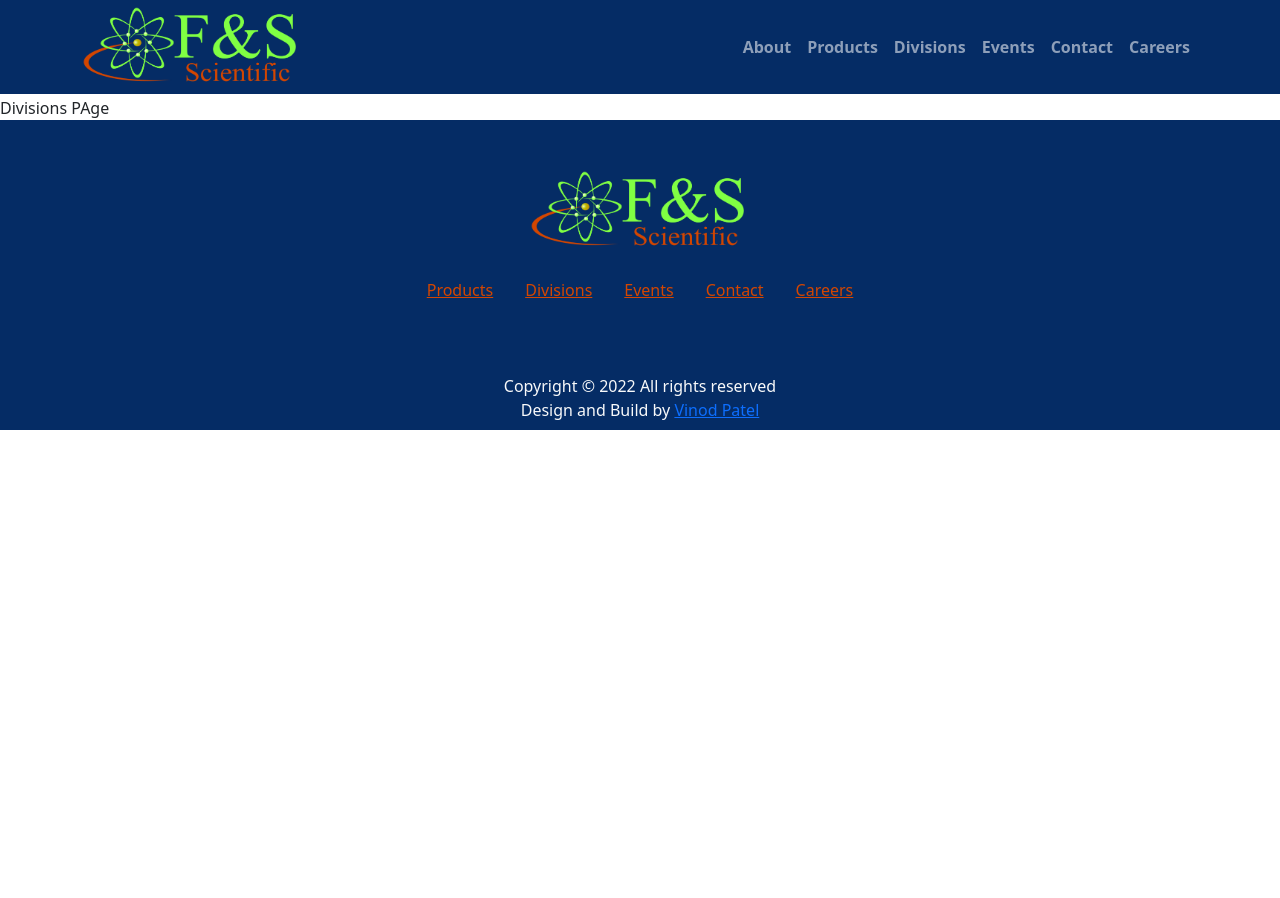
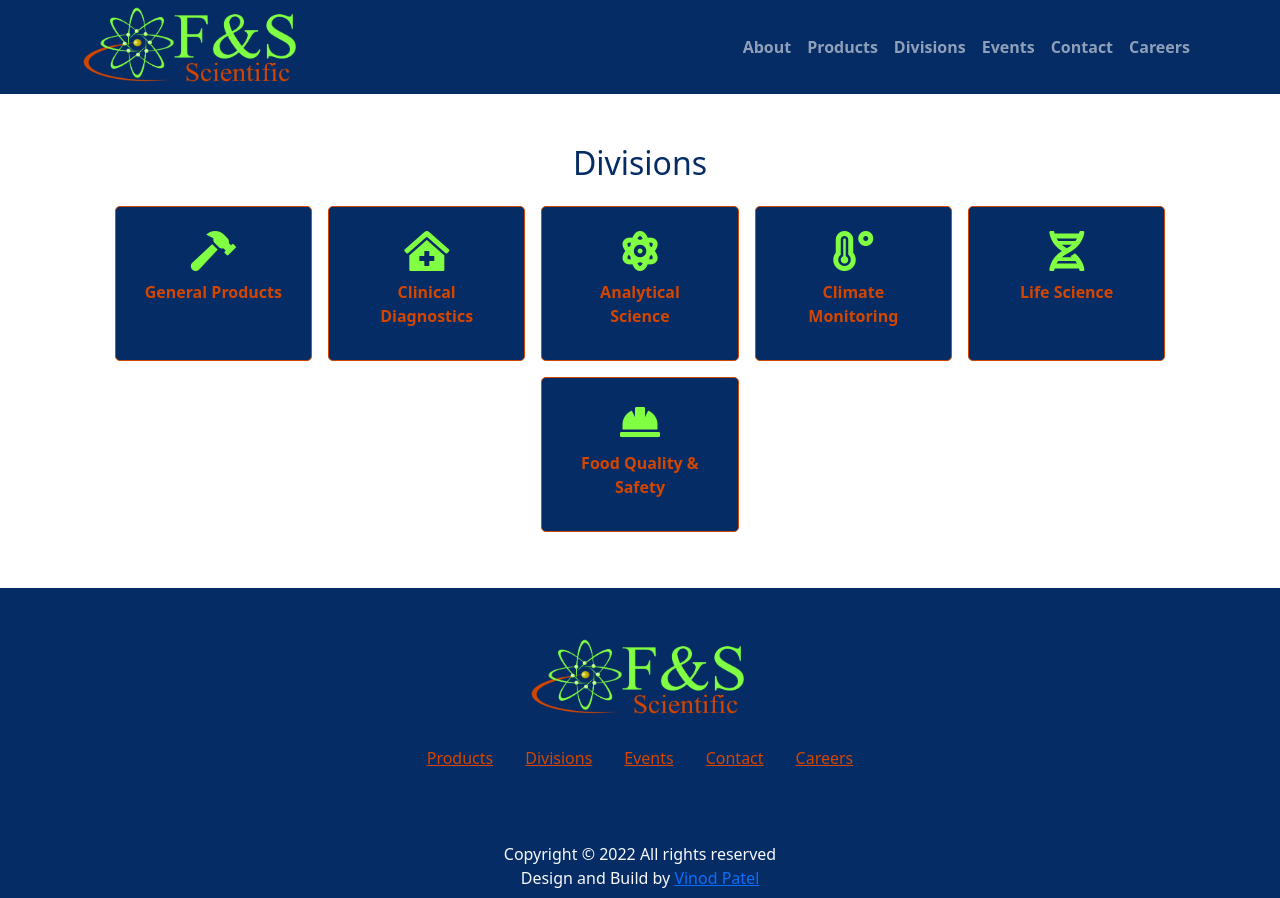
Before and after one commit to dreamhighcodestar/contenful, a Next.js app: page /divisions in a window 1280 px wide. Before the commit the page ends 800 px from the top, so only its background shows below. Built offline with nearby package versions, Linux system fonts and the light colour scheme.

Commit message:
Added divisions content to its own page

```diff
--- a/pages/divisions.js
+++ b/pages/divisions.js
@@ -1,5 +1,13 @@
-const Divisions = () => {
-  return <div className="mt-5 pt-5">Divisions PAge</div>;
+import Divisions from "../Components/Divisions";
+
+const divisions = () => {
+  return (
+    <div className="pt-5 mt-5">
+      <div className="d-flex flex-wrap justify-content-center mt-5">
+        <Divisions />
+      </div>
+    </div>
+  );
 };
 
-export default Divisions;
+export default divisions;
--- a/pages/index.js
+++ b/pages/index.js
@@ -1,7 +1,6 @@
 import HeadComponent from "../Components/Head";
 import styles from "../styles/Home.module.css";
 import Image from "next/image";
-import Divisions from "../Components/Divisions";
 import Stats from "../Components/Stats";
 import ClientStats from "../Components/ClientStats";
 import Link from "next/link";
@@ -61,7 +60,6 @@
         </div>
         <Stats />
         <ClientStats />
-        <Divisions />
       </section>
     </>
   );
```
